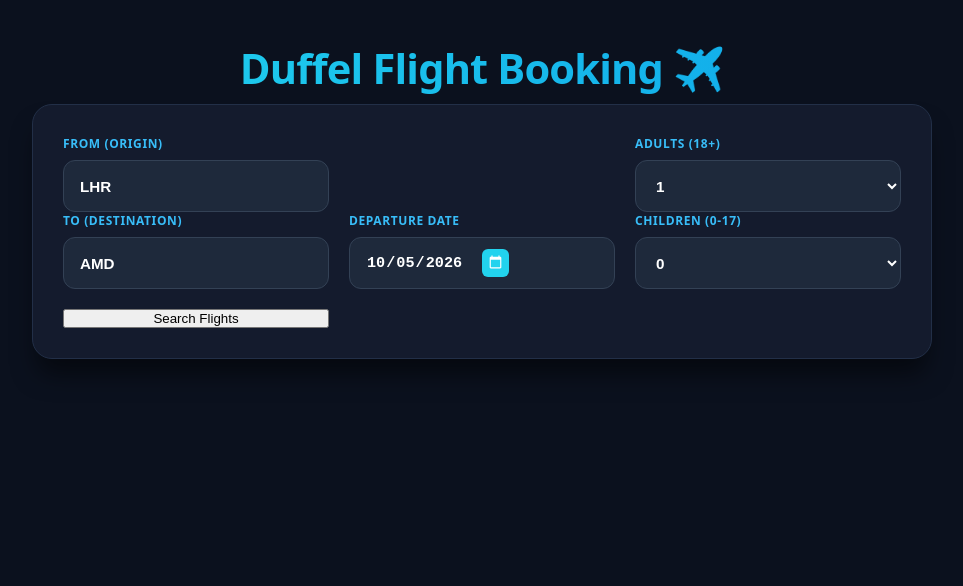
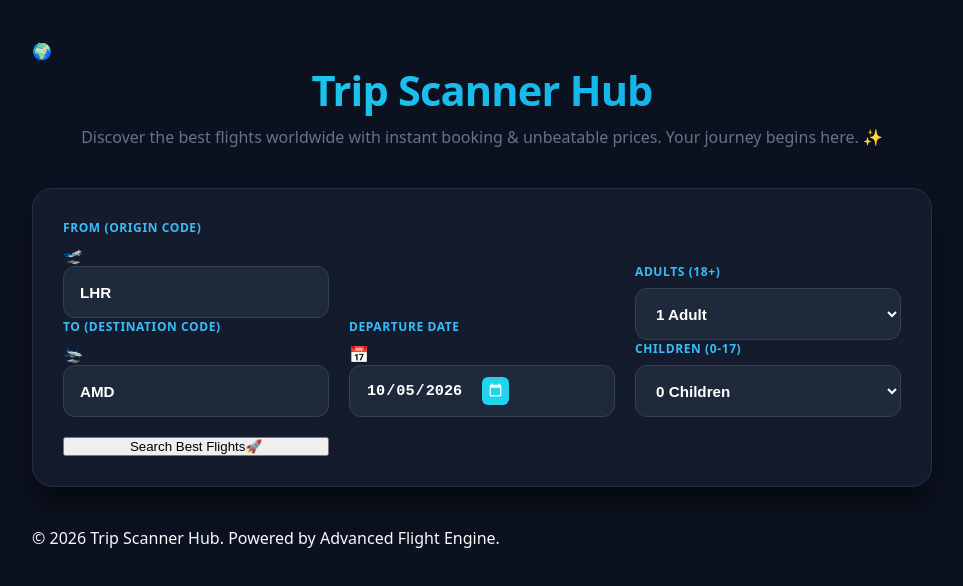
Before and after one commit to Milanbamaniya5/perfect-motion-flights, a Next.js app: page / in a window 1280 px wide. Shown: the top 586 px of the page, without its empty margins (158-1121 px from the left). Built offline with nearby package versions, Linux system fonts and the light colour scheme.

Commit message:
Refactor flight booking page layout and styles
Updated the layout and styling of the flight booking page, including improved error handling and enhanced user interface elements.

```diff
--- a/app/page.js
+++ b/app/page.js
@@ -41,24 +41,20 @@ export default function Home() {
     setAdults(newAdults);
   };
 
-  // 👇 HANDLE SEARCH FUNCTION YAHAN COMPONENT KE ANDAR PASTE HOTA HAI
   const handleSearch = (e) => {
     e.preventDefault();
     setError('');
 
-    // 1. Departure date validation (Past date check)
     if (departureDate < today) {
       setError('Departure date cannot be in the past.');
       return;
     }
 
-    // 2. Total passengers check (Duffel max 9 limit)
     if (adults + childrenAges.length > 9) {
       setError('Total passengers cannot exceed 9 per booking.');
       return;
     }
 
-    // 3. Children age range check
     for (let i = 0; i < childrenAges.length; i++) {
       if (childrenAges[i] < 0 || childrenAges[i] > 17) {
         setError(`Child ${i + 1} age must be between 0 and 17 years.`);
@@ -72,73 +68,121 @@ export default function Home() {
   };
 
   return (
-    <main className="min-h-screen bg-gray-50 flex flex-col items-center justify-center p-6">
-      <div className="max-w-xl w-full bg-white rounded-2xl shadow-xl p-8">
-        <h1 className="text-2xl font-bold text-gray-800 mb-6 text-center">
-          Duffel Flight Booking ✈️
+    <main className="min-h-screen bg-gradient-to-br from-blue-900 via-indigo-900 to-slate-900 flex flex-col items-center justify-center p-4 sm:p-6">
+
+      {/* Brand Header & Logo Area */}
+      <div className="text-center mb-8">
+        <div className="inline-flex items-center justify-center bg-white/10 backdrop-blur-md p-3 rounded-2xl border border-white/20 shadow-2xl mb-4">
+          <span className="text-3xl mr-2">🌍</span>
+          <h1 className="text-3xl sm:text-4xl font-extrabold tracking-tight text-white">
+            Trip Scanner <span className="text-blue-400">Hub</span>
           </h1>
+        </div>
+        <p className="text-gray-300 text-sm sm:text-base max-w-md mx-auto">
+          Discover the best flights worldwide with instant booking & unbeatable prices. Your journey begins here. ✨
+        </p>
+      </div>
+
+      {/* Search Card Box */}
+      <div className="max-w-xl w-full bg-white/95 backdrop-blur-xl rounded-3xl shadow-2xl p-6 sm:p-8 border border-white/30">
 
         {error && (
-          <div className="bg-red-50 border border-red-200 text-red-600 p-3 rounded-xl mb-4 text-sm font-semibold">
+          <div className="bg-red-50 border-l-4 border-red-500 text-red-700 p-4 rounded-xl mb-6 text-sm font-semibold shadow-sm animate-shake">
             {error}
           </div>
         )}
 
-        <form onSubmit={handleSearch} className="space-y-4">
-          <div className="grid grid-cols-2 gap-4">
+        <form onSubmit={handleSearch} className="space-y-5">
+
+          {/* Origin & Destination */}
+          <div className="grid grid-cols-1 sm:grid-cols-2 gap-4">
             <div>
-              <label className="block text-sm font-medium text-gray-700 mb-1">From (Origin)</label>
-              <input type="text" value={origin} onChange={(e) => setOrigin(e.target.value.toUpperCase())} className="w-full p-3 border rounded-lg uppercase" required />
+              <label className="block text-xs font-bold uppercase tracking-wider text-gray-500 mb-1">From (Origin Code)</label>
+              <div className="relative">
+                <span className="absolute inset-y-0 left-0 pl-3 flex items-center text-gray-400">🛫</span>
+                <input
+                  type="text"
+                  value={origin}
+                  onChange={(e) => setOrigin(e.target.value.toUpperCase())}
+                  className="w-full pl-10 pr-4 py-3.5 bg-gray-50 border border-gray-200 rounded-xl uppercase font-semibold text-gray-800 focus:bg-white focus:ring-2 focus:ring-blue-600 focus:outline-none transition"
+                  placeholder="e.g. LHR"
+                  required
+                />
+              </div>
             </div>
             <div>
-              <label className="block text-sm font-medium text-gray-700 mb-1">To (Destination)</label>
-              <input type="text" value={destination} onChange={(e) => setDestination(e.target.value.toUpperCase())} className="w-full p-3 border rounded-lg uppercase" required />
+              <label className="block text-xs font-bold uppercase tracking-wider text-gray-500 mb-1">To (Destination Code)</label>
+              <div className="relative">
+                <span className="absolute inset-y-0 left-0 pl-3 flex items-center text-gray-400">🛬</span>
+                <input
+                  type="text"
+                  value={destination}
+                  onChange={(e) => setDestination(e.target.value.toUpperCase())}
+                  className="w-full pl-10 pr-4 py-3.5 bg-gray-50 border border-gray-200 rounded-xl uppercase font-semibold text-gray-800 focus:bg-white focus:ring-2 focus:ring-blue-600 focus:outline-none transition"
+                  placeholder="e.g. AMD"
+                  required
+                />
+              </div>
             </div>
           </div>
 
+          {/* Departure Date */}
           <div>
-            <label className="block text-sm font-medium text-gray-700 mb-1">Departure Date</label>
+            <label className="block text-xs font-bold uppercase tracking-wider text-gray-500 mb-1">Departure Date</label>
+            <div className="relative">
+              <span className="absolute inset-y-0 left-0 pl-3 flex items-center text-gray-400">📅</span>
               <input
                 type="date"
                 min={today}
                 value={departureDate}
                 onChange={(e) => setDepartureDate(e.target.value)}
-              className="w-full p-3 border rounded-lg bg-white cursor-pointer"
+                className="w-full pl-10 pr-4 py-3.5 bg-gray-50 border border-gray-200 rounded-xl font-semibold text-gray-800 focus:bg-white focus:ring-2 focus:ring-blue-600 focus:outline-none transition cursor-pointer"
                 required
               />
             </div>
+          </div>
 
+          {/* Passenger Selectors */}
           <div className="grid grid-cols-2 gap-4">
             <div>
-              <label className="block text-sm font-medium text-gray-700 mb-1">Adults (18+)</label>
-              <select value={adults} onChange={(e) => handleAdultChange(e.target.value)} className="w-full p-3 border rounded-lg bg-white">
-                {Array.from({ length: 9 }, (_, i) => i + 1).map(num => <option key={num} value={num}>{num}</option>)}
+              <label className="block text-xs font-bold uppercase tracking-wider text-gray-500 mb-1">Adults (18+)</label>
+              <select
+                value={adults}
+                onChange={(e) => handleAdultChange(e.target.value)}
+                className="w-full p-3.5 bg-gray-50 border border-gray-200 rounded-xl font-semibold text-gray-800 focus:bg-white focus:ring-2 focus:ring-blue-600 focus:outline-none transition"
+              >
+                {Array.from({ length: 9 }, (_, i) => i + 1).map(num => <option key={num} value={num}>{num} Adult{num > 1 ? 's' : ''}</option>)}
               </select>
             </div>
             <div>
-              <label className="block text-sm font-medium text-gray-700 mb-1">Children (0-17)</label>
-              <select value={childrenAges.length} onChange={(e) => handleChildCountChange(e.target.value)} className="w-full p-3 border rounded-lg bg-white">
+              <label className="block text-xs font-bold uppercase tracking-wider text-gray-500 mb-1">Children (0-17)</label>
+              <select
+                value={childrenAges.length}
+                onChange={(e) => handleChildCountChange(e.target.value)}
+                className="w-full p-3.5 bg-gray-50 border border-gray-200 rounded-xl font-semibold text-gray-800 focus:bg-white focus:ring-2 focus:ring-blue-600 focus:outline-none transition"
+              >
                 {Array.from({ length: Math.max(0, 10 - adults) }, (_, i) => (
-                  <option key={i} value={i}>{i}</option>
+                  <option key={i} value={i}>{i} Child{i !== 1 ? 'ren' : ''}</option>
                 ))}
               </select>
             </div>
           </div>
 
+          {/* Dynamic Children Ages */}
           {childrenAges.length > 0 && (
-            <div className="p-4 bg-gray-50 rounded-xl space-y-3">
-              <label className="block text-sm font-semibold text-gray-700">Select Children Ages (0-17):</label>
-              <div className="grid grid-cols-2 gap-3">
+            <div className="p-4 bg-blue-50/70 border border-blue-100 rounded-2xl space-y-3 animate-fadeIn">
+              <label className="block text-xs font-bold uppercase tracking-wider text-blue-900">Select Children Ages (0-17 years):</label>
+              <div className="grid grid-cols-1 sm:grid-cols-2 gap-3">
                 {childrenAges.map((age, index) => (
-                  <div key={index} className="flex items-center space-x-2">
-                    <span className="text-sm text-gray-600">Child {index + 1}:</span>
+                  <div key={index} className="flex items-center justify-between bg-white p-2.5 rounded-xl border border-blue-100 shadow-sm">
+                    <span className="text-xs font-semibold text-gray-700">Child {index + 1} Age:</span>
                     <select
                       value={age}
                       onChange={(e) => handleChildAgeChange(index, e.target.value)}
-                      className="p-2 border rounded-lg bg-white"
+                      className="p-1.5 border border-gray-200 rounded-lg bg-gray-50 font-medium text-sm text-gray-800 focus:outline-none"
                     >
                       {Array.from({ length: 18 }, (_, i) => (
-                        <option key={i} value={i}>{i} years</option>
+                        <option key={i} value={i}>{i} yr{i !== 1 ? 's' : ''}</option>
                       ))}
                     </select>
                   </div>
@@ -147,11 +191,21 @@ export default function Home() {
             </div>
           )}
 
-          <button type="submit" className="w-full bg-blue-600 hover:bg-blue-700 text-white font-semibold p-3 rounded-xl shadow mt-2">
-            Search Flights
+          {/* Search Button */}
+          <button
+            type="submit"
+            className="w-full bg-gradient-to-r from-blue-600 to-indigo-600 hover:from-blue-700 hover:to-indigo-700 text-white font-bold py-4 rounded-xl shadow-lg shadow-blue-500/30 transform hover:-translate-y-0.5 transition duration-200 text-lg mt-2 flex items-center justify-center space-x-2"
+          >
+            <span>Search Best Flights</span>
+            <span>🚀</span>
           </button>
         </form>
       </div>
+
+      {/* Footer tagline */}
+      <footer className="mt-8 text-center text-xs text-gray-400">
+        © {new Date().getFullYear()} Trip Scanner Hub. Powered by Advanced Flight Engine.
+      </footer>
     </main>
   );
 }
```
Lines whose indentation alone changed are shown as unchanged.
